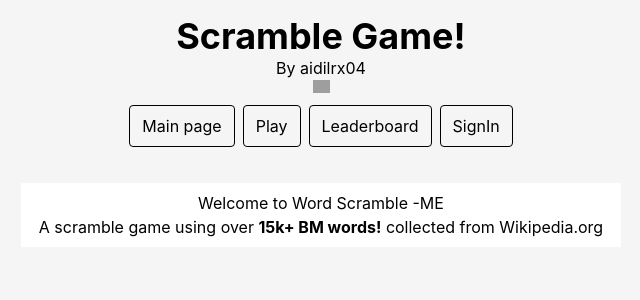
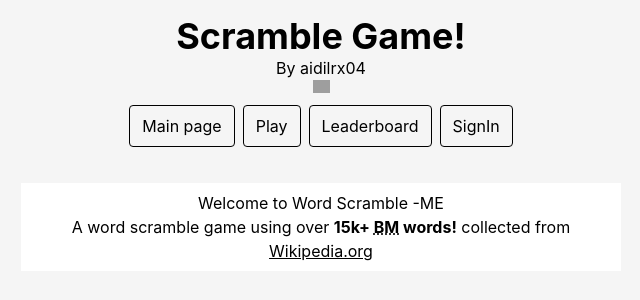
Before and after one commit to aidilrx04/scramble-me, a React (Create React App) app: page / in a window 1280 px wide. Shown: the top 300 px of the page, without its empty margins (319-959 px from the left). Built offline with nearby package versions, Linux system fonts and the light colour scheme; no server answers; grey boxes are pictures that could not be loaded.

Commit message:
release 0.1.1 - fix few words in the main page

```diff
--- a/package.json
+++ b/package.json
@@ -1,6 +1,6 @@
 {
   "name": "scramble-react",
-  "version": "0.1.0",
+  "version": "0.1.1",
   "private": true,
   "dependencies": {
     "@craco/craco": "^6.3.0",
--- a/src/App.js
+++ b/src/App.js
@@ -72,7 +72,7 @@ function Content( { user } )
                 Welcome to Word Scramble -ME
 
                 <p className="font-sm">
-                  A scramble game using over <b>15k+ BM words!</b>  collected from <a href="https://wikipedia.org" target="_blank" rel="noreferrer">Wikipedia.org</a>
+                  A word scramble game using over <b>15k+ <abbr title="Bahasa Melayu">BM</abbr> words!</b>  collected from <a className="underline" href="https://wikipedia.org" target="_blank" rel="noreferrer">Wikipedia.org</a>
                 </p>
               </div>
             </Route>
```
